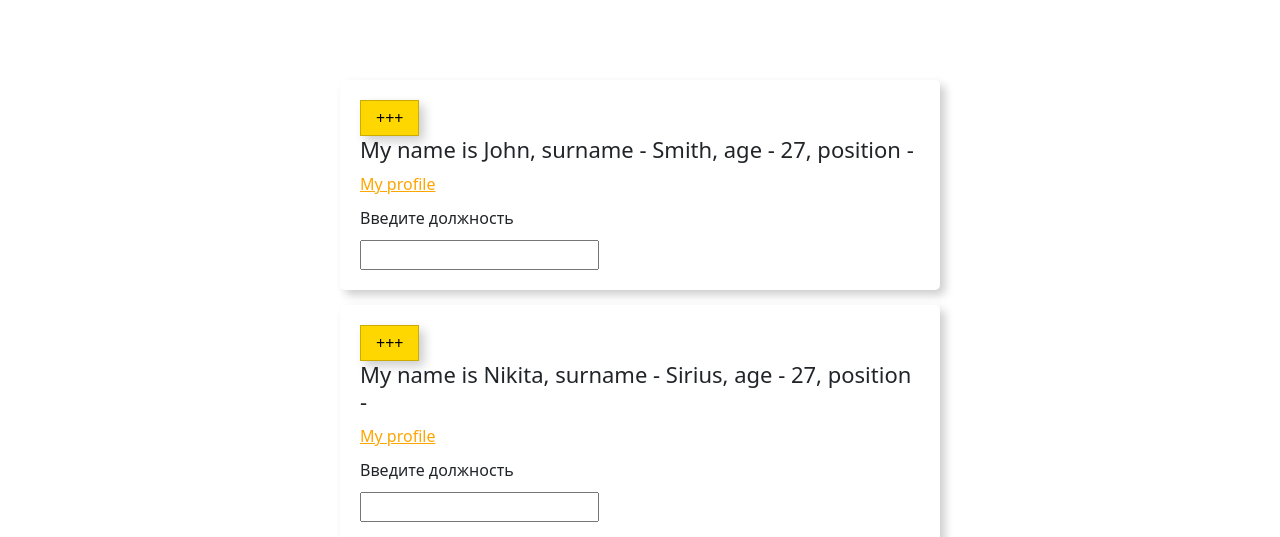
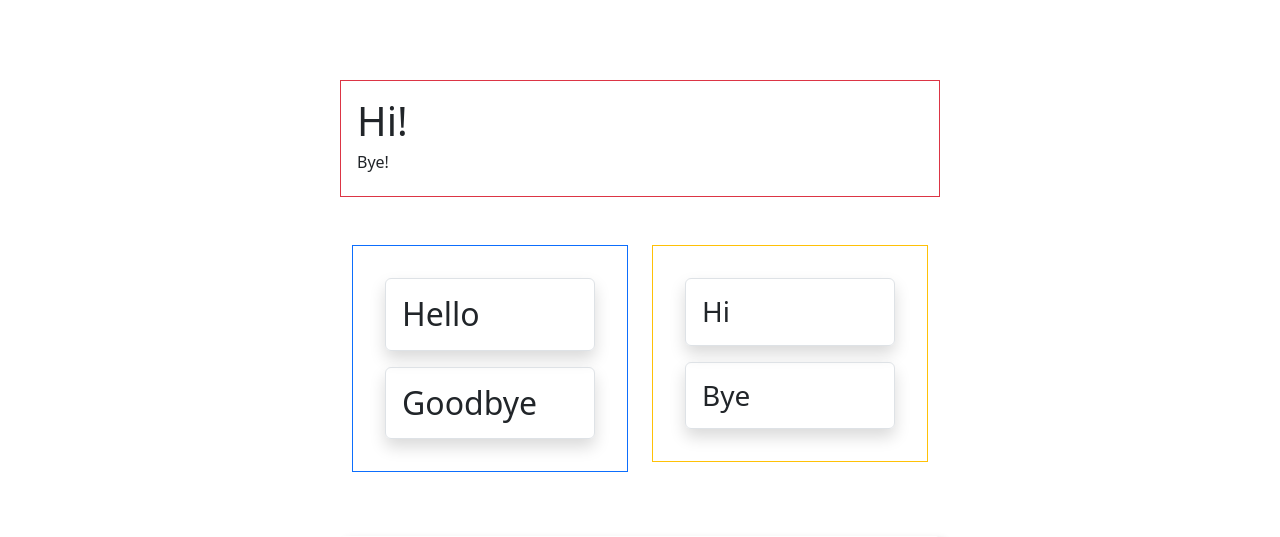
Before and after one commit to nikitos4628/LearnReact, a React (Create React App) app: page / in a window 1280 px wide. Shown: the top 537 px of the page. Built offline with nearby package versions, Linux system fonts and the light colour scheme.

Commit message:
ReactChildren (props.children, React.cloneElement)

```diff
--- a/src/App.js
+++ b/src/App.js
@@ -1,5 +1,6 @@
-import {Component} from 'react';
+import React, {Component} from 'react';
 import styled from 'styled-components';
+import BootstrapTesting from './BootstrapTesting';
 
 import './App.css';
 
@@ -107,11 +108,54 @@ const Wrapper = styled.div`
 	margin: 80px auto 0 auto;
 `;
 
+const DynamicGreeting = (props) => {
+	return (
+		<div className={'mb-3 p-3 border border-' + props.color}>
+			{props.children}
+		</div>
+	)
+}
+
+const DynamicGreetings = (props) => {
+	return (
+		<div className={'mb-3 p-3 border border-' + props.color}>
+			{
+				React.Children.map(props.children, child => {
+					return React.cloneElement(child, {className: 'shadow p-3 m-3 border rounded'})
+				})
+			}
+		</div>
+	)
+}
+
 function App() {
   return (
     <Wrapper>
+
+		<DynamicGreeting color={'danger'}>
+			<h1>Hi!</h1>
+			<h6>Bye!</h6>
+		</DynamicGreeting>
+
+		<BootstrapTesting
+			left = {
+				<DynamicGreetings color={'primary'}>
+					<h2>Hello</h2>
+					<h2>Goodbye</h2>
+				</DynamicGreetings>
+			}
+
+			right = {
+				<DynamicGreetings color={'warning'}>
+					<h3>Hi</h3>
+					<h3>Bye</h3>
+				</DynamicGreetings>
+			}
+		/>
+
       <WhoAmI name='John' surname='Smith' link='https://youtube.com'/>
 		<WhoAmI name='Nikita' surname='Sirius' link='https://youtube.com/youtube'/>
+
     </Wrapper>
   );
 }
--- /dev/null
+++ b/src/BootstrapTesting.js
@@ -0,0 +1,18 @@
+import { Container, Row, Col } from "react-bootstrap";
+
+const BootstrapTesting = (props) => {
+	return (
+		<Container className="mt-5 mb-5">
+			<Row>
+				<Col>
+					{props.left}
+				</Col>
+				<Col>
+					{props.right}
+				</Col>
+			</Row>
+    	</Container>
+	)
+}
+
+export default BootstrapTesting;
```
